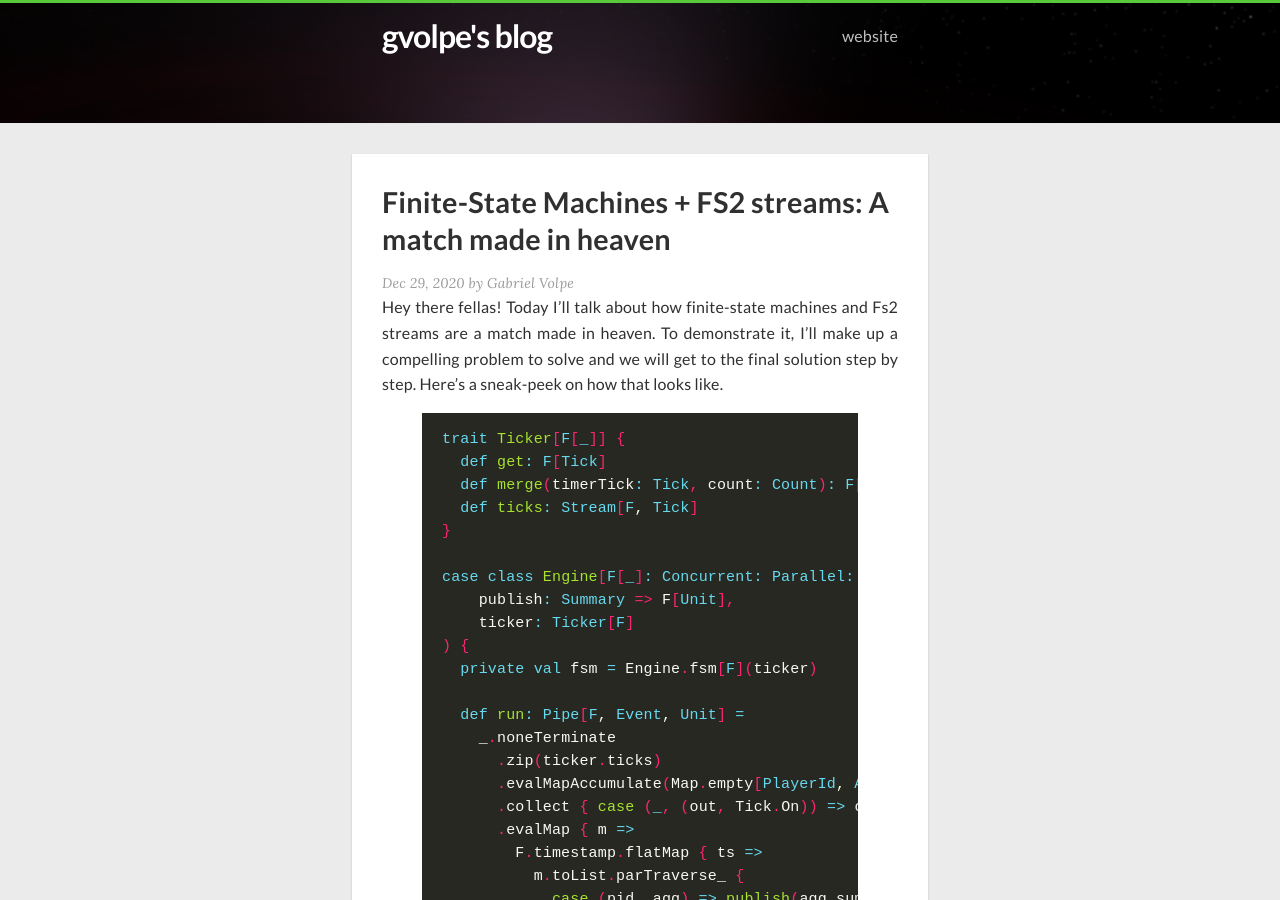
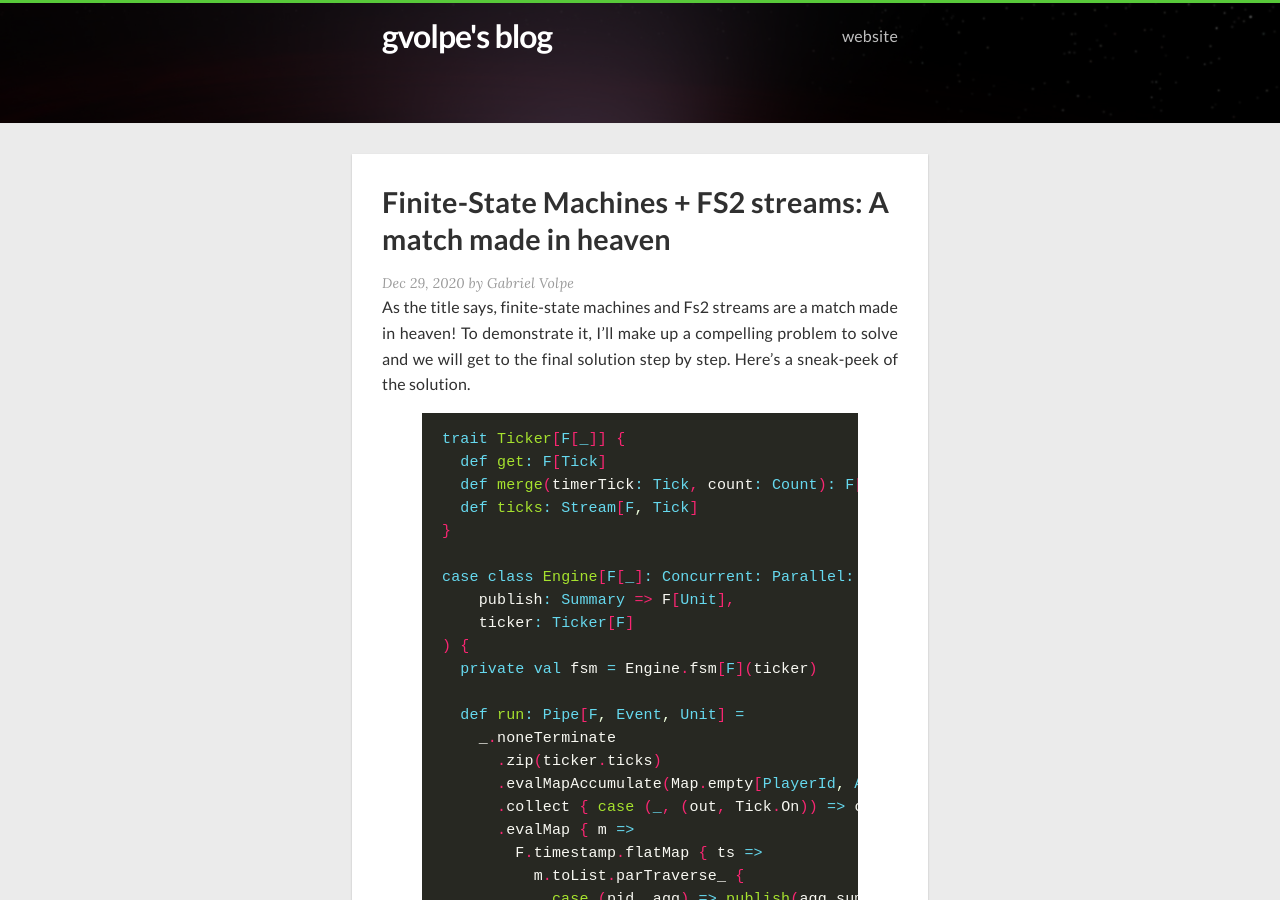
Before and after one commit to gvolpe/blog-comments, a Jekyll site: the page built from _posts/2020-12-29-fsm-fs2-a-match-made-in-heaven.md, in a window 1280 px wide and 900 px high. Built offline with Jekyll 4.4.1, drawn with Linux system fonts in a browser that asks for light colours; nearby versions of some CDN libraries; comment, search, counter and statistics services are not loaded.

Commit message:
rephrasing based on feedback

```diff
--- a/_posts/2020-12-29-fsm-fs2-a-match-made-in-heaven.md
+++ b/_posts/2020-12-29-fsm-fs2-a-match-made-in-heaven.md
@@ -6,7 +6,7 @@ categories: scala, fs2, fsm, finite state machine, streams, streaming, effects
 comments: true
 ---
 
-Hey there fellas! Today I'll talk about how finite-state machines and Fs2 streams are a match made in heaven. To demonstrate it, I'll make up a compelling problem to solve and we will get to the final solution step by step. Here's a sneak-peek on how that looks like.
+As the title says, finite-state machines and Fs2 streams are a match made in heaven! To demonstrate it, I'll make up a compelling problem to solve and we will get to the final solution step by step. Here's a sneak-peek of the solution.
 
 {% highlight scala %}
 trait Ticker[F[_]] {
```
